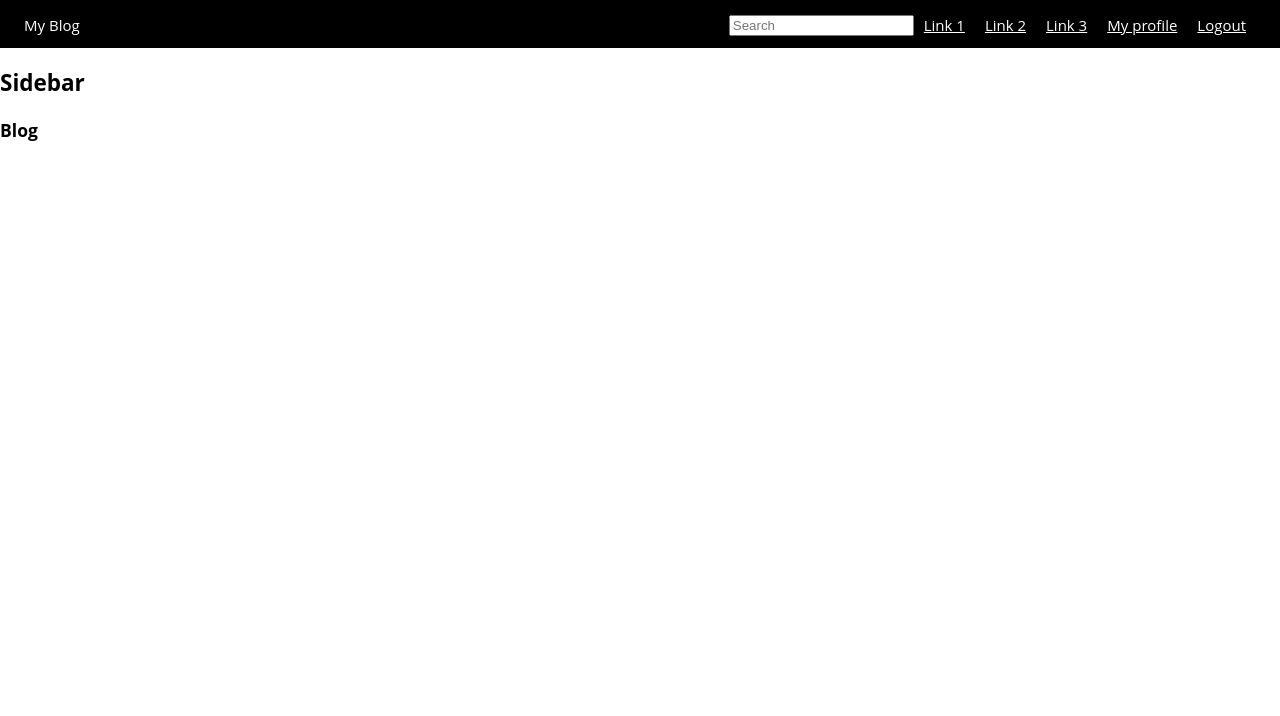
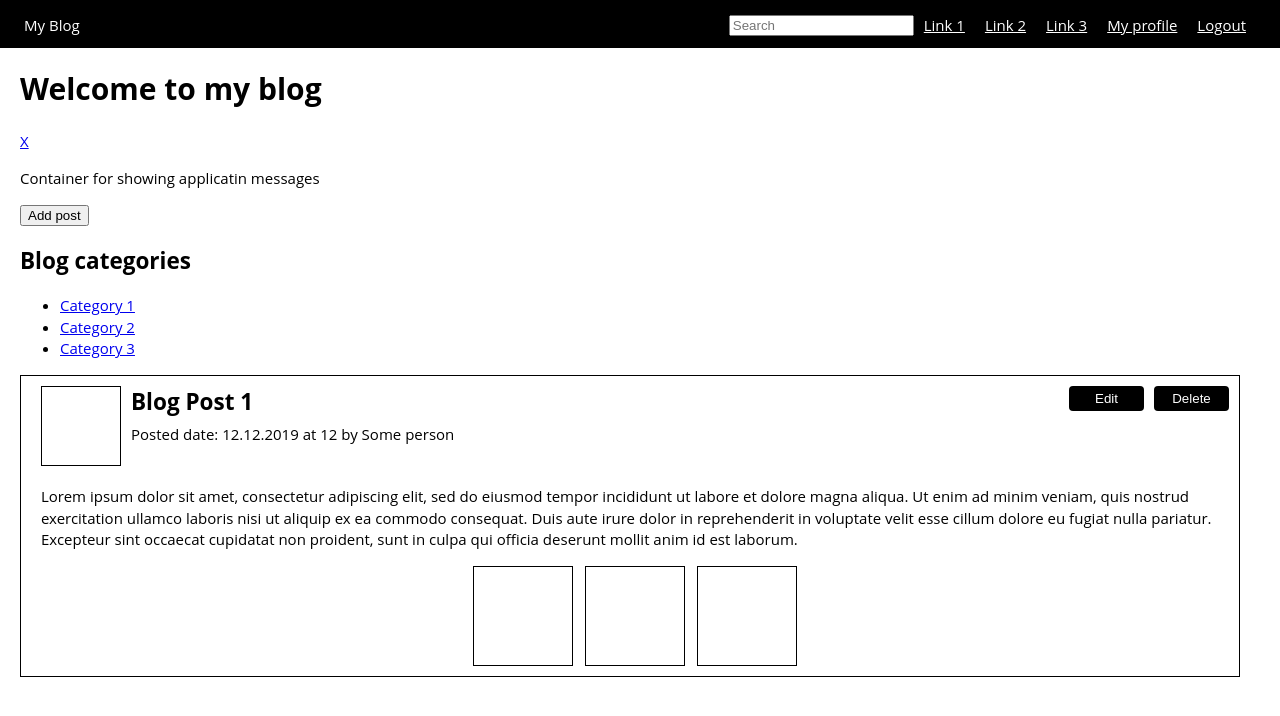
Before and after one commit to storiaca/blog-example, a React (Create React App) app: page / in a window 1280 px wide. Shown: the top 716 px of the page. Built offline with nearby package versions, Linux system fonts and the light colour scheme.

Commit message:
Single post layout

```diff
--- a/src/App.js
+++ b/src/App.js
@@ -1,10 +1,12 @@
 import React from "react";
+import Header from "./components/Header/Header";
 import Blog from "./components/Blog/Blog";
 import "./App.css";
 
 function App() {
   return (
     <div className="blog-wrap">
+      <Header />
       <Blog />
     </div>
   );
--- a/src/components/Blog/Blog.js
+++ b/src/components/Blog/Blog.js
@@ -1,14 +1,28 @@
 import React from "react";
 
-import Header from "../Header/Header";
 import Sidebar from "../Sidebar/Sidebar";
+import Post from "../Post/Post";
+import classes from "./Blog.module.css";
 
 function Blog() {
   return (
-    <div>
-      <Header />
-      <Sidebar />
-      <h3>Blog</h3>
+    <div className={classes.BlogMain}>
+      <div className="BlogMessages">
+        <h1>Welcome to my blog</h1>
+        <div className="BlogMessageContent">
+          <span>
+            <a href="/#">X</a>
+          </span>
+          <p>Container for showing applicatin messages</p>
+        </div>
+        <div className="BtnAddPost">
+          <button type="submit">Add post</button>
+        </div>
+      </div>
+      <div className="BlogMain">
+        <Sidebar />
+        <Post />
+      </div>
     </div>
   );
 }
--- /dev/null
+++ b/src/components/Blog/Blog.module.css
@@ -0,0 +1,3 @@
+.BlogMain {
+  padding: 0 40px 0 20px;
+}
--- a/src/components/Header/Header.js
+++ b/src/components/Header/Header.js
@@ -6,25 +6,25 @@ function Header() {
     <header className={classes.HeaderBlog}>
       <nav className={classes.HeaderNav}>
         <div className={classes.HeaderNavLogo}>
-          <a href="#">My Blog</a>
+          <a href="/#">My Blog</a>
         </div>
         <ul className={classes.HeaderNavMenu}>
           <input type="text" name="search" id="search" placeholder="Search" />
 
           <li>
-            <a href="#">Link 1</a>
+            <a href="/#">Link 1</a>
           </li>
           <li>
-            <a href="#">Link 2</a>
+            <a href="/#">Link 2</a>
           </li>
           <li>
-            <a href="#">Link 3</a>
+            <a href="/#">Link 3</a>
           </li>
           <li>
-            <a href="#">My profile</a>
+            <a href="/#">My profile</a>
           </li>
           <li>
-            <a href="#">Logout</a>
+            <a href="/#">Logout</a>
           </li>
         </ul>
       </nav>
--- a/src/components/Post/Post.js
+++ b/src/components/Post/Post.js
@@ -1,12 +1,46 @@
 import React, { useState, useEffect } from "react";
 import axios from "axios";
 
+import classes from "./Post.module.css";
+
 function Post() {
-  const { post, setPost } = useState();
+  // const { post, setPost } = useState();
 
   return (
     <div>
-      <h3>Post</h3>
+      <div className={classes.SinglePost}>
+        <div className={classes.SinglePostHeader}>
+          <div className={classes.SinglePostInfo}>
+            <div className={classes.SinglePostImage}></div>
+            <div className={classes.SingePostTitle}>
+              <h2>Blog Post 1</h2>
+              <p>Posted date: 12.12.2019 at 12 by Some person</p>
+            </div>
+          </div>
+
+          <div className={classes.SinglePostButtons}>
+            <button>Edit</button>
+            <button>Delete</button>
+          </div>
+        </div>
+
+        <div className={classes.BlogSingleText}>
+          <p>
+            Lorem ipsum dolor sit amet, consectetur adipiscing elit, sed do
+            eiusmod tempor incididunt ut labore et dolore magna aliqua. Ut enim
+            ad minim veniam, quis nostrud exercitation ullamco laboris nisi ut
+            aliquip ex ea commodo consequat. Duis aute irure dolor in
+            reprehenderit in voluptate velit esse cillum dolore eu fugiat nulla
+            pariatur. Excepteur sint occaecat cupidatat non proident, sunt in
+            culpa qui officia deserunt mollit anim id est laborum.
+          </p>
+        </div>
+        <div className={classes.SinglePostThumb}>
+          <div></div>
+          <div></div>
+          <div></div>
+        </div>
+      </div>
     </div>
   );
 }
--- /dev/null
+++ b/src/components/Post/Post.module.css
@@ -0,0 +1,56 @@
+.SinglePost {
+  border: 1px solid #000;
+  padding: 10px 10px 10px 20px;
+}
+
+.SinglePostHeader {
+  display: flex;
+  justify-content: space-between;
+}
+
+.SinglePostInfo .SinglePostImage {
+  width: 80px;
+  height: 80px;
+  border: 1px solid #000;
+  display: inline-block;
+}
+
+.SingePostTitle {
+  display: inline-block;
+  margin-left: 10px;
+  vertical-align: top;
+}
+
+.SingePostTitle h2 {
+  margin: 0 0 6px;
+}
+
+.SingePostTitle p {
+  margin: 0;
+}
+
+.SinglePostButtons button {
+  margin: 0 10px;
+  padding: 5px 0;
+  color: #fff;
+  background-color: #000;
+  border-radius: 4px;
+  border: none;
+  width: 75px;
+}
+
+.SinglePostButtons button:last-child {
+  margin: 0;
+}
+
+.SinglePostThumb {
+  display: flex;
+  justify-content: center;
+}
+
+.SinglePostThumb div {
+  width: 100px;
+  height: 100px;
+  border: 1px solid #000;
+  margin: 0 6px;
+}
--- a/src/components/Sidebar/Sidebar.js
+++ b/src/components/Sidebar/Sidebar.js
@@ -1,9 +1,22 @@
 import React, { useState, useEffect } from "react";
+
+import classes from "./Sidebar.module.css";
 
 function Sidebar() {
   return (
     <div>
-      <h2>Sidebar</h2>
+      <h2>Blog categories</h2>
+      <ul>
+        <li>
+          <a href="/#">Category 1</a>
+        </li>
+        <li>
+          <a href="/#">Category 2</a>
+        </li>
+        <li>
+          <a href="/#">Category 3</a>
+        </li>
+      </ul>
     </div>
   );
 }
```
Also changed, not shown: src/components/Sidebar/Sidebar.module.css (added).
